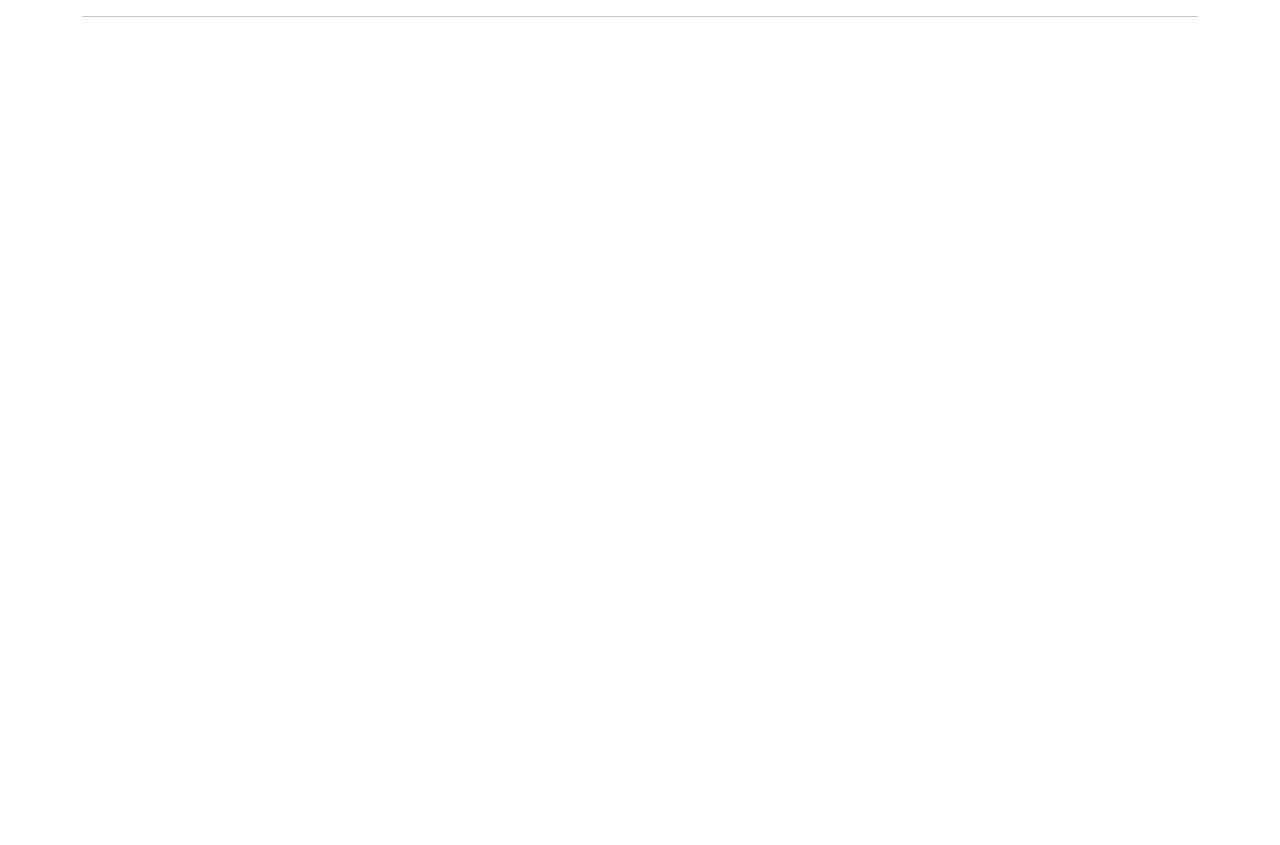
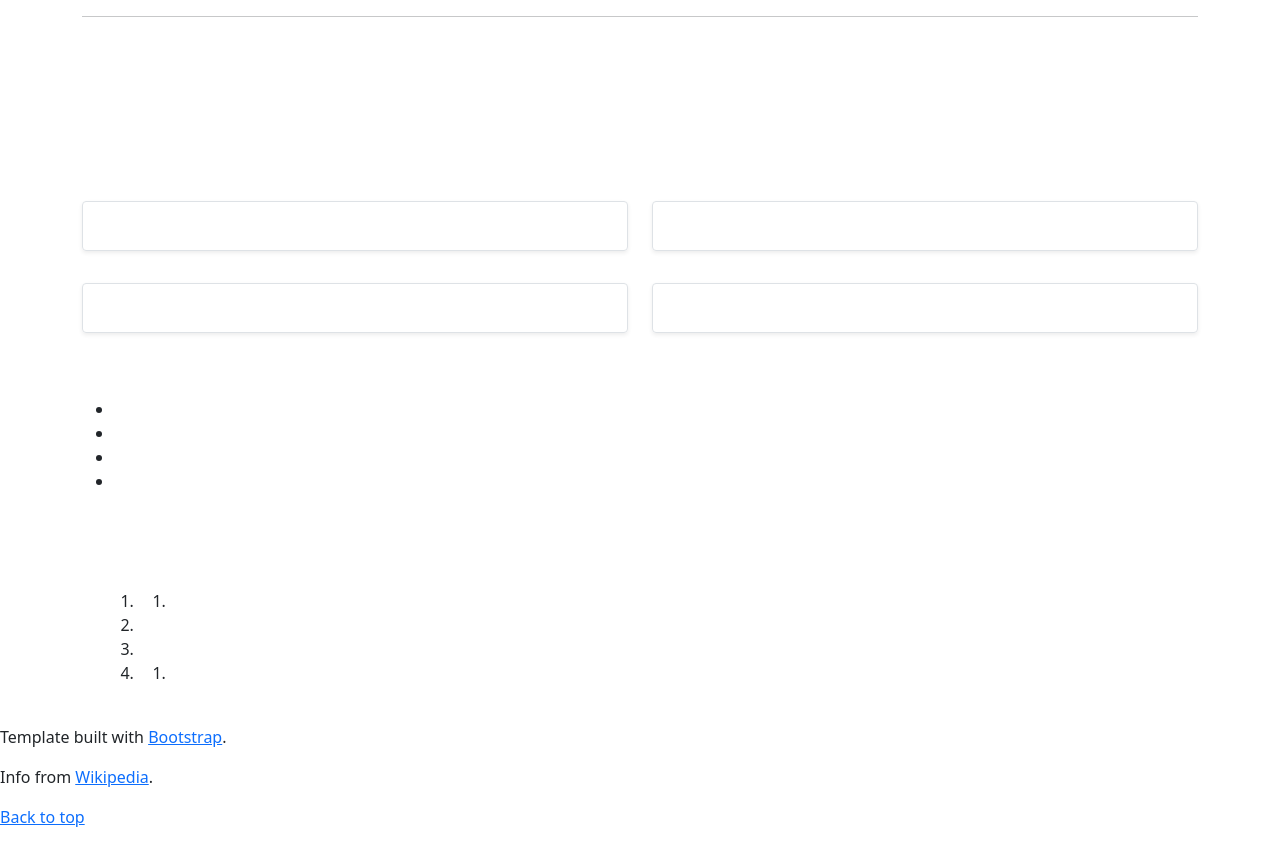
Before and after one commit to RGeorge482/csp_ca1, a plain HTML site: page ca1/index.html in a window 1280 px wide. Before the commit the page ends 800 px from the top, so only its background shows below. Drawn offline with nearby package versions, Linux system fonts and the light colour scheme.

Commit message:
Body structure

```diff
--- a/ca1/index.html
+++ b/ca1/index.html
@@ -3,7 +3,10 @@
   <head>
     <meta charset="utf-8" />
     <meta name="viewport" content="width=device-width, initial-scale=1" />
-    <meta name="supercomputers" content="wikipedia article about supercomputers: https://en.wikipedia.org/wiki/Supercomputer" />
+    <meta
+      name="supercomputers"
+      content="wikipedia article about supercomputers: https://en.wikipedia.org/wiki/Supercomputer"
+    />
 
     <!-- Bootstrap link -->
     <link
@@ -22,7 +25,6 @@
     <link href="../css/style.css" rel="stylesheet" />
 
     <title>Supercomputer</title>
-
   </head>
   <body>
     <!-- Header -->
@@ -46,6 +48,212 @@
       </div>
     </header>
 
+     <!-- Main -->
+     <main class="container">
+      <section class="p-4 p-md-5 mb-4 text-white rounded">
+        <div class="col-md-6 px-0">
+          <h1 class="display-4 ">
+
+          </h1>
+          <p class="lead my-3">
+
+          </p>
+        </div>
+      </section>
+
+      <section>
+      <div class="row mb-2">
+        <div class="col-md-6">
+          <div
+            class="row g-0 border rounded overflow-hidden flex-md-row mb-4 shadow-sm h-md-250 position-relative"
+          >
+            <div class="col p-4 d-flex flex-column position-static">
+              <h3 class="mb-0"></h3>
+
+              <p class="card-text mb-auto">
+
+              </p>
+            </div>
+            <figure class="col-auto d-none d-lg-block">
+              <img
+                src=""
+                alt=""
+              />
+            </figure>
+          </div>
+        </div>
+        <div class="col-md-6">
+          <div
+            class="row g-0 border rounded overflow-hidden flex-md-row mb-4 shadow-sm h-md-250 position-relative"
+          >
+            <div class="col p-4 d-flex flex-column position-static">
+              <h3 class="mb-0"></h3>
+
+              <p class="mb-auto">
+
+              </p>
+            </div>
+            <figure class="col-auto d-none d-lg-block">
+              <img
+                src=""
+                alt=""
+              />
+            </figure>
+          </div>
+        </div>
+      </div>
+
+      <div class="row mb-2">
+        <div class="col-md-6">
+          <div
+            class="row g-0 border rounded overflow-hidden flex-md-row mb-4 shadow-sm h-md-250 position-relative"
+          >
+            <div class="col p-4 d-flex flex-column position-static">
+              <h3 class="mb-0"></h3>
+
+              <p class="card-text mb-auto">
+
+              </p>
+            </div>
+            <figure class="col-auto d-none d-lg-block">
+              <img
+                src=""
+                alt=""
+              />
+            </figure>
+          </div>
+        </div>
+        <div class="col-md-6">
+          <div
+            class="row g-0 border rounded overflow-hidden flex-md-row mb-4 shadow-sm h-md-250 position-relative"
+          >
+            <div class="col p-4 d-flex flex-column position-static">
+              <h3 class="mb-0"></h3>
+
+              <p class="mb-auto">
+
+              </p>
+            </div>
+            <figure class="col-auto d-none d-lg-block">
+              <img
+                src=""
+                alt=""
+              />
+            </figure>
+          </div>
+        </div>
+      </div>
+    </section>
+
+    <section>
+      <div class="row g-5">
+        <div class="col-md-8">
+          <article class="blog-post">
+            <h2 class="blog-post-title"></h2>
+            <p></p>
+
+            <h2></h2>
+            <p></p>
+
+            <h2></h2>
+            <p></p>
+          </article>
+
+          <!-- Table -->
+          <article class="blog-post">
+            <h2 class="blog-post-title"></h2>
+
+            <p></p>
+            <h2></h2>
+            <p></p>
+
+            <table style="width: 100%">
+            <thead>
+              <tr>
+                <th></th>
+                <th></th>
+                <th></th>
+                <th></th>
+              </tr>
+            </thead>
+            <tbody>
+              <tr>
+                <td></td>
+                <td></td>
+                <td></td>
+                <td></td>
+              </tr>
+              <tr>
+                <td></td>
+                <td></td>
+                <td></td>
+                <td></td>
+              </tr>
+              <tr>
+                <td></td>
+                <td></td>
+                <td></td>
+                <td></td>
+              </tr>
+            </tbody>
+            </table>
+          </article>
+
+          <article>
+            <h3></h3>
+            <ul>
+              <li><a href="#"></a></li>
+              <li><a href="#"></a></li>
+              <li><a href="#"></a></li>
+              <li><a href="#"></a></li>
+            </ul>
+          </article>
+        </div>
+
+        <!-- Table of content -->
+      <section>
+        <div class="col-md-4">
+          <div style="top: 2rem">
+            <div class="p-4">
+              <h4 class=""></h4>
+              <ol class="">
+                <li>
+                  <a href="#"></a>
+                  <ol>
+                    <li><a href="#"></a></li>
+                  </ol>
+                </li>
+                <li><a href="#"></a></li>
+                <li><a href="#"></a></li>
+                <li>
+                  <a href="#"></a>
+                  <ol>
+                    <li><a href="#"></a></li>
+                  </ol>
+                </li>
+              </ol>
+            </div>
+          </div>
+        </div>
+      </section>
+      </div>
+    </section>
+    </main>
+
+      <!-- Footer -->
+      <footer class="blog-footer">
+        <p>
+          Template built with
+          <a href="#">Bootstrap</a>.
+        </p>
+        <p>
+          Info from
+          <a href="#">Wikipedia</a>.
+        </p>
+        <p>
+          <a href="#">Back to top</a>
+        </p>
+      </footer>
 
   </body>
 </html>
```
Lines whose indentation alone changed are shown as unchanged.
